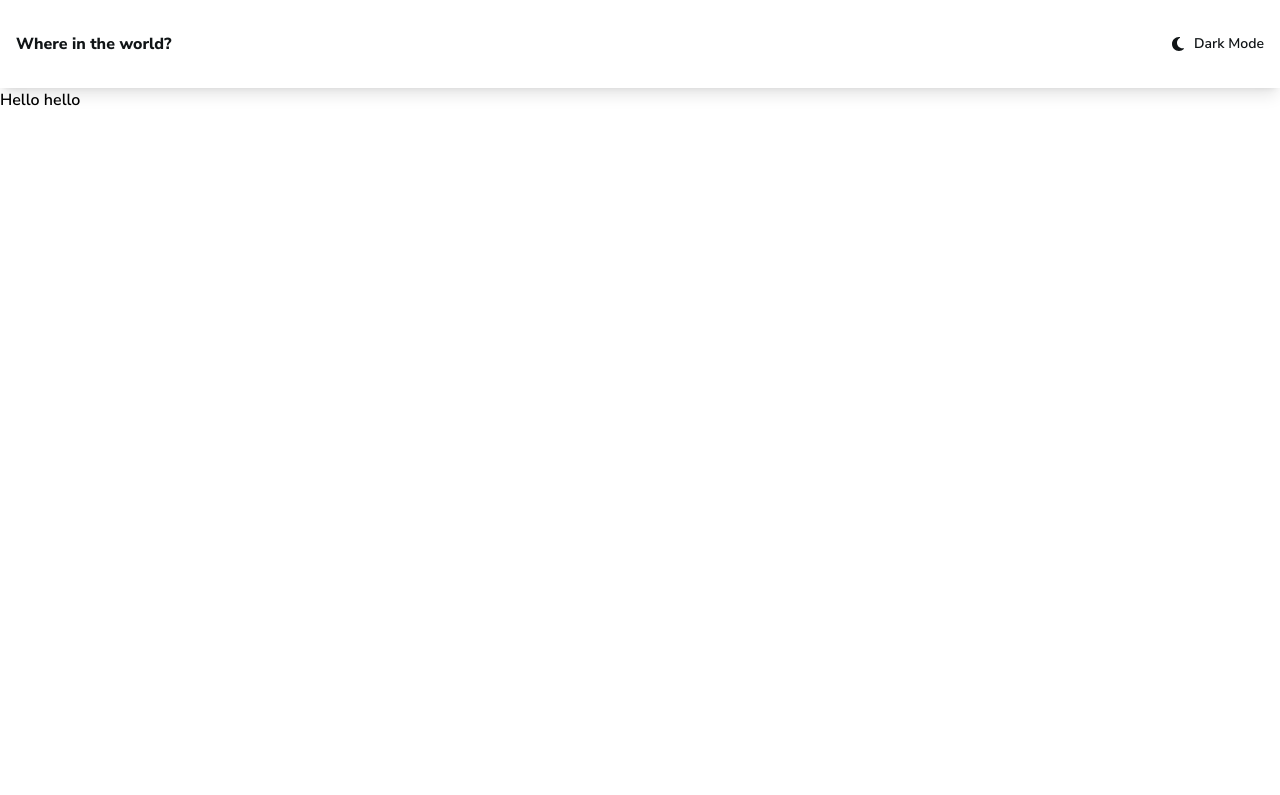
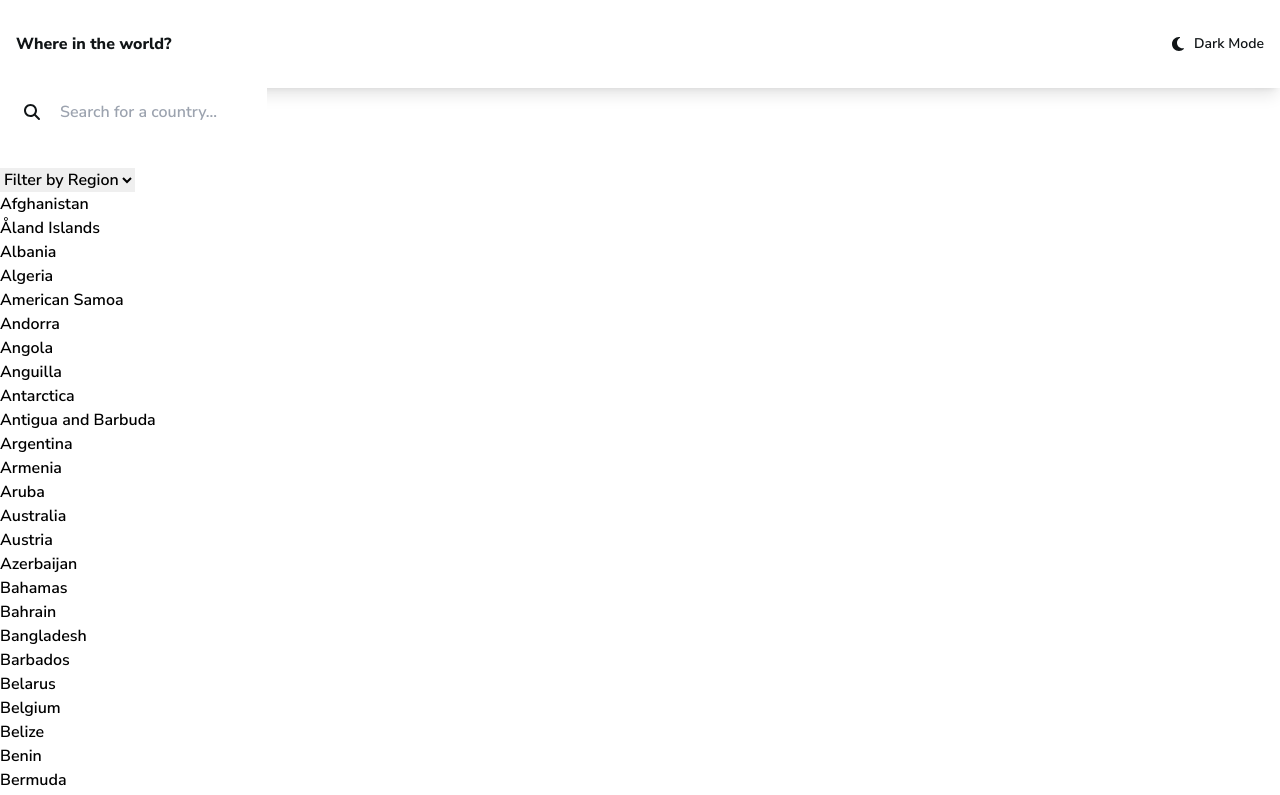
Before and after one commit to kncalderong/countries-api, a Next.js app: page / in a window 1280 px wide. Shown: the top 795 px of the page. Built offline with nearby package versions, Linux system fonts and the light colour scheme; no server answers.

Commit message:
feat: basic home structure added

```diff
--- a/src/app/page.tsx
+++ b/src/app/page.tsx
@@ -1,5 +1,64 @@
 'use client'
 
+import { AllCountriesDataType, CountryDataType } from '@/types/countriesData'
+import { faMagnifyingGlass } from '@fortawesome/free-solid-svg-icons'
+import { FontAwesomeIcon } from '@fortawesome/react-fontawesome'
+import { useAppContext } from '@/context/appContext'
+import { useEffect, useState } from 'react'
+import { getAllCountries } from '@/lib/getCountries'
+
 export default function Home() {
-  return <main>Hello hello</main>
+  const { darkTheme } = useAppContext()
+  const [data, setData] = useState<AllCountriesDataType>({ data: [] })
+  const [selectedRegion, setSelectedRegion] = useState('')
+  const [toSearch, setToSearch] = useState('')
+
+  useEffect(() => {
+    ;(async () => {
+      const retrievedData = await getAllCountries(toSearch, selectedRegion)
+      setData(retrievedData)
+    })()
+  }, [selectedRegion])
+
+  console.log('selectedRegion: ', selectedRegion)
+
+  return (
+    <main
+      className={`${
+        darkTheme ? 'bg-bg-very-dark-blue' : 'bg-very-light-gray '
+      }`}
+    >
+      <div className='flex flex-col gap-8 items-start'>
+        <div
+          className={`flex px-6 py-3 gap-5 justify-between items-center ${
+            darkTheme ? 'bg-dark-blue' : 'bg-white'
+          }`}
+        >
+          <FontAwesomeIcon
+            icon={faMagnifyingGlass}
+            width={'16px'}
+            color={`${darkTheme ? '#fff' : 'hsl(200, 15%, 8%)'}`}
+          />
+          <input type='text' placeholder='Search for a country...' />
+        </div>
+        <select
+          name='region'
+          id='region-select'
+          onChange={(e) => setSelectedRegion(e.target.value)}
+        >
+          <option value=''>Filter by Region</option>
+          <option value='africa'>Africa</option>
+          <option value='america'>America</option>
+          <option value='asia'>Asia</option>
+          <option value='europe'>Europe</option>
+          <option value='oceania'>Oceania</option>
+        </select>
+      </div>
+      <div>
+        {data.data.map((country: CountryDataType) => {
+          return <div key={country.ccn3}>{country.name.common}</div>
+        })}
+      </div>
+    </main>
+  )
 }
```
